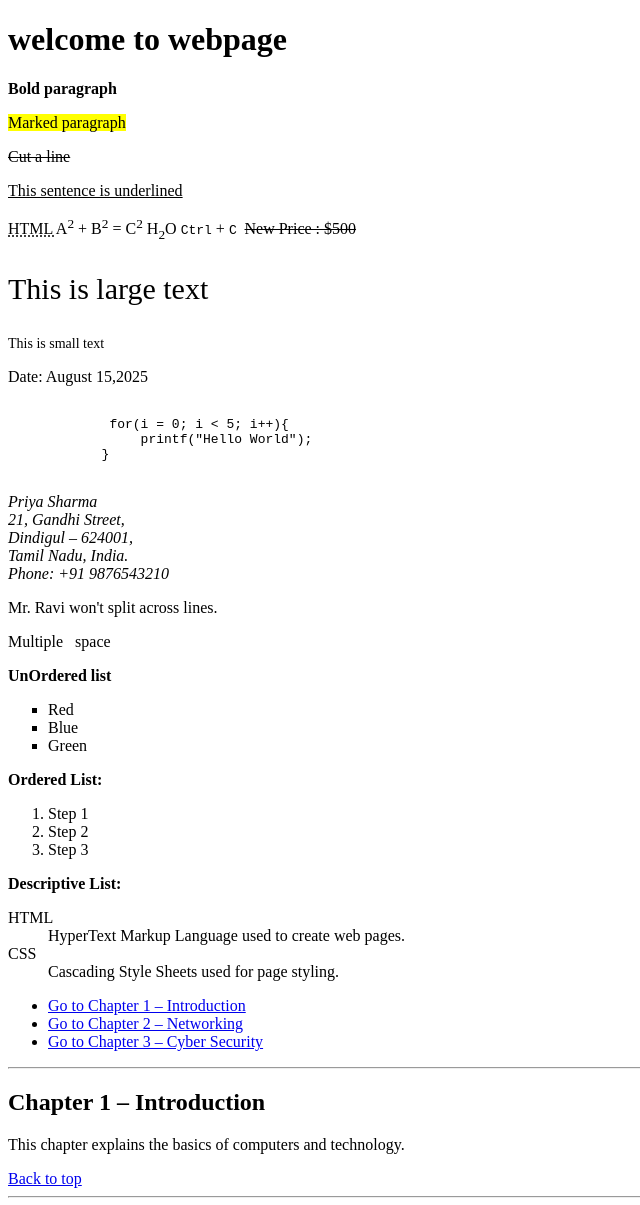
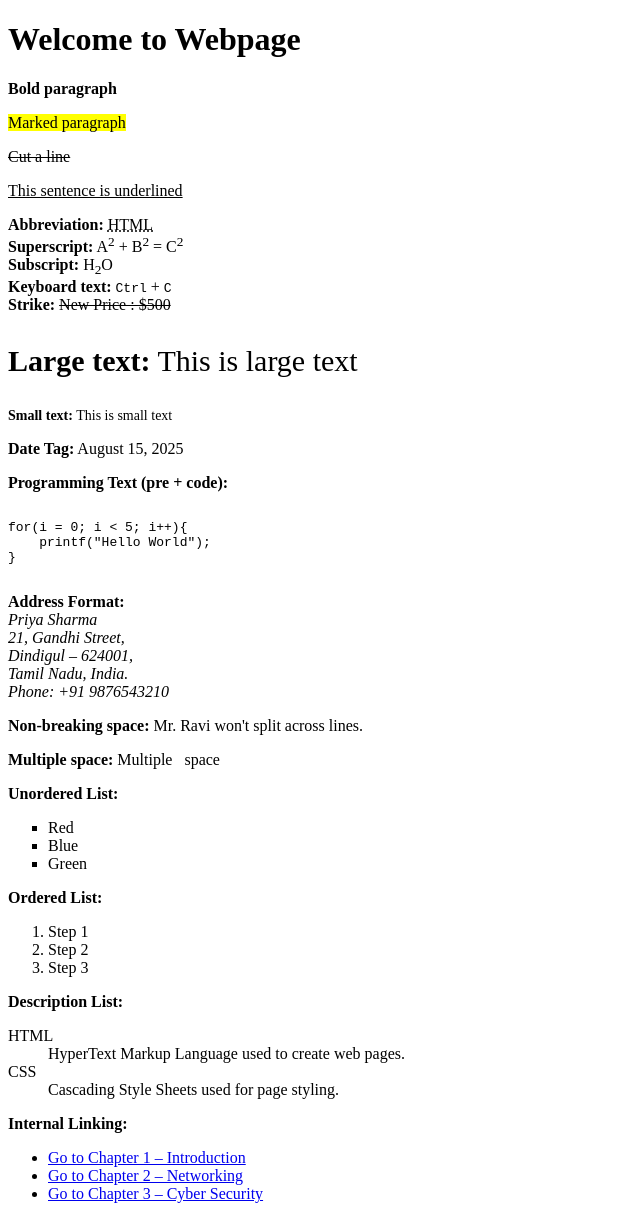
Before and after one commit to SECE-24-28/classroom-project-Pragalya111, a plain HTML site: page index.html in a window 1280 px wide. Shown: the top 1205 px of the page, without its empty margins (0-640 px from the left). Drawn offline with Linux system fonts and the light colour scheme.

Commit message:
Add files via upload

```diff
--- a/index.html
+++ b/index.html
@@ -6,30 +6,58 @@
     <title>Document</title>
 </head>
 <body>
-    <h1>welcome to webpage</h1>
+
+    <h1>Welcome to Webpage</h1>
+
+    <!-- Bold -->
     <p><b>Bold paragraph</b></p>
+
+    <!-- Highlight -->
     <p><mark>Marked paragraph</mark></p>
+
+    <!-- Strikethrough -->
     <p><s>Cut a line</s></p>
+
+    <!-- Underline -->
     <p><u>This sentence is underlined</u></p>
+
+    <!-- Abbreviation, Superscript, Subscript, Keyboard input -->
     <p>
-        <abbr title="HyperText Markup Language">HTML </abbr>
-        A<sup>2</sup> + B<sup>2</sup> = C<sup>2</sup>
-         H<sub>2</sub>O
-         <kbd>Ctrl</kbd> + <kbd>C </kbd>
-         <s>New Price : $500 </s>
-         <p style="font-size: 30px;">This is large text</p>
-         <p style="font-size: 14px;">This is small text</p>
+        <!-- Abbreviation -->
+        <b>Abbreviation:</b> <abbr title="HyperText Markup Language">HTML</abbr><br>
+
+        <!-- Superscript -->
+        <b>Superscript:</b> A<sup>2</sup> + B<sup>2</sup> = C<sup>2</sup><br>
+
+        <!-- Subscript -->
+        <b>Subscript:</b> H<sub>2</sub>O<br>
+
+        <!-- Keyboard text -->
+        <b>Keyboard text:</b> <kbd>Ctrl</kbd> + <kbd>C</kbd><br>
+
+        <!-- Strikethrough with price -->
+        <b>Strike:</b> <s>New Price : $500</s>
+    </p>
+
+    <!-- Big / Small Text -->
+    <p style="font-size: 30px;"><b>Large text:</b> This is large text</p>
+    <p style="font-size: 14px;"><b>Small text:</b> This is small text</p>
+
+    <!-- Date -->
     <p>
-            Date:<time> August 15,2025</time>
+        <b>Date Tag:</b> <time>August 15, 2025</time>
     </p>
-         <p>
+
+    <!-- Programming Code -->
+    <b>Programming Text (pre + code):</b>
     <pre><code>
 for(i = 0; i < 5; i++){
     printf("Hello World");
 }
     </code></pre>
-         </p>
-        <p>
+
+    <!-- Address -->
+    <b>Address Format:</b>
     <address>
         Priya Sharma<br>
         21, Gandhi Street,<br>
@@ -38,30 +66,26 @@
         Phone: +91 9876543210
     </address>
 
-        </p>
-        <p>
-            Mr.&nbsp;Ravi won't split across lines.
-        </p>
-        <p>
-            Multiple&nbsp;&nbsp;&nbsp;space
-        </p>
-        <p>
-            <b>UnOrdered list</b>
+    <!-- Non-breaking space -->
+    <p><b>Non-breaking space:</b> Mr.&nbsp;Ravi won't split across lines.</p>
+    <p><b>Multiple space:</b> Multiple&nbsp;&nbsp;&nbsp;space</p>
+
+    <!-- Lists -->
+    <p><b>Unordered List:</b></p>
     <ul type="square">
         <li>Red</li>
         <li>Blue</li>
         <li>Green</li>
     </ul>
-            <b>Ordered List:</b>
+
+    <p><b>Ordered List:</b></p>
     <ol>
         <li>Step 1</li>
         <li>Step 2</li>
         <li>Step 3</li>
     </ol>
 
-        </p>
-        <p>
-            <b>Descriptive List:</b>
+    <p><b>Description List:</b></p>
     <dl>
         <dt>HTML</dt>
         <dd>HyperText Markup Language used to create web pages.</dd>
@@ -70,12 +94,14 @@
         <dd>Cascading Style Sheets used for page styling.</dd>
     </dl>
 
-        </p>
+    <!-- Internal Linking -->
+    <b>Internal Linking:</b>
     <ul>
         <li><a href="#chapter1">Go to Chapter 1 – Introduction</a></li>
         <li><a href="#chapter2">Go to Chapter 2 – Networking</a></li>
         <li><a href="#chapter3">Go to Chapter 3 – Cyber Security</a></li>
     </ul>
+
     <hr>
 
     <!-- Chapter 1 -->
@@ -96,8 +122,5 @@
     <a href="#top">Back to top</a>
     <hr>
 
-
-    </p>
-
 </body>
 </html>
```
Lines whose indentation alone changed are shown as unchanged.
